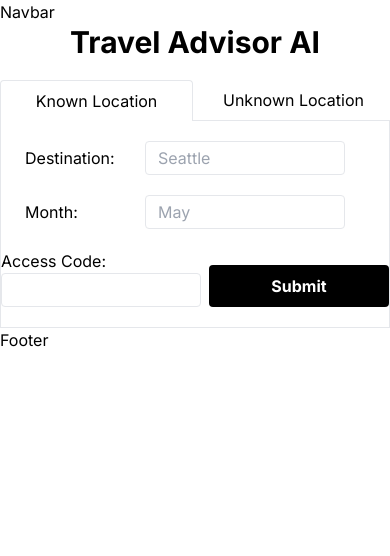
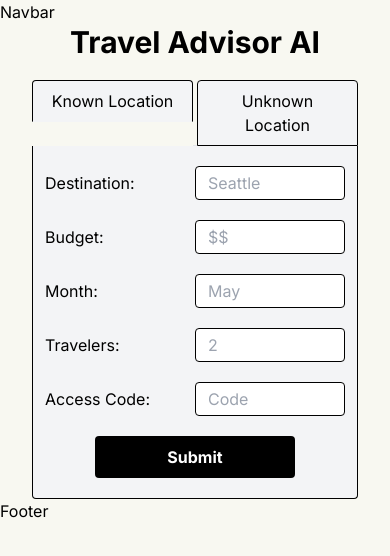
Before and after one commit to eric26009/travel-advisor-ai-frontend, a Next.js app in the folder tomatoegg/: page / in a window 390 px wide. Shown: the top 556 px of the page. Built offline with nearby package versions, Linux system fonts and the light colour scheme.

Commit message:
more input boxes, responsive, extract ai response

```diff
--- a/tomatoegg/src/app/components/travelPlanner.tsx
+++ b/tomatoegg/src/app/components/travelPlanner.tsx
@@ -10,7 +10,8 @@ const TravelPlanner = () => {
 	const [month, setMonth] = useState("");
 	const [accessCode, setAccessCode] = useState("");
 	const [error, setError] = useState("");
-  const [response, setResponse] = useState(null);
+	const [activities, setActivities] = useState([]);
+	const [destinations, setDestinations] = useState([]);
 
 	const handleLocationClick = (value: boolean) => {
 		setSelectKnownLocation(value);
@@ -22,6 +23,8 @@ const TravelPlanner = () => {
 
 	const submit = () => {
 		setError("");
+    setActivities([]);
+    setDestinations([]);
 		if (selectKnownLocation) {
 			if (!destination || !month) {
 				setError("Missing parameters");
@@ -42,7 +45,7 @@ const TravelPlanner = () => {
 				`http://localhost:8000/travel/known?endLocation=${destination}&month=${month}`,
 				{ headers: { Authorization: accessCode } }
 			);
-      setResponse(response.data);
+			setActivities(response.data.activities);
 		} catch (err: any) {
 			console.log(err);
 			if (err?.message) {
@@ -61,7 +64,7 @@ const TravelPlanner = () => {
 				{ headers: { Authorization: accessCode } }
 			);
 
-      setResponse(response.data);
+			setDestinations(response.data.destinations);
 		} catch (err: any) {
 			console.log(err);
 			if (err?.message) {
@@ -78,15 +81,13 @@ const TravelPlanner = () => {
 			<span className="flex justify-center text-3xl font-bold pb-5">
 				Travel Advisor AI
 			</span>
-      <main className="flex flex-col items-center justify-center">
-        <div className="w-full max-w-lg">
+			<main className="items-center justify-center">
+				<div className="flex flex-col w-full px-8">
 					<div className="flex border-b">
 						<div className="-mb-px mr-1 w-full">
 							<button
-                className={`bg-white inline-block py-2 px-4 w-full ${
-                  selectKnownLocation
-                    ? "border-l border-t border-r rounded-t"
-                    : ""
+								className={`bg-gray-100 inline-block py-2 px-4 w-full border-black border rounded-tl rounded-tr ${
+									selectKnownLocation ? "border-b-[#F3F4F6]" : ""
 								}`}
 								onClick={() => handleLocationClick(true)}
 							>
@@ -95,10 +96,8 @@ const TravelPlanner = () => {
 						</div>
 						<div className="-mb-px w-full">
 							<button
-                className={`bg-white inline-block py-2 px-4 w-full ${
-                  selectKnownLocation
-                    ? ""
-                    : "border-l border-t border-r rounded-t"
+								className={`bg-gray-100 inline-block py-2 px-4 w-full border-black border rounded-tl rounded-tr ${
+									selectKnownLocation ? "" : "border-b-[#F3F4F6]"
 								}`}
 								onClick={() => handleLocationClick(false)}
 							>
@@ -106,43 +105,74 @@ const TravelPlanner = () => {
 							</button>
 						</div>
 					</div>
+					<div className="flex flex-wrap border-x border-black">
 						{selectKnownLocation ? (
 							<>
-              <div className="flex border-x justify-center items-center pt-5">
-                <div className="w-[100px]">Destination:</div>
+								<div className="w-full md:w-1/2 lg:w-1/2 xl:w-1/2 flex justify-center items-center pt-5 bg-gray-100">
+									<div className="w-[150px] bg-gray-100">Destination:</div>
 									<input
-                  className="w-[200px] mx-5 py-1 px-3 border rounded focus:outline-none"
+										className="w-[150px] py-1 px-3 border rounded focus:outline-none bg-white border-black"
 										type="text"
 										placeholder="Seattle"
 										value={destination}
 										onChange={(e) => setDestination(e.target.value)}
 									/>
 								</div>
-              <div className="flex border-x justify-center items-center py-5">
-                <div className="w-[100px]">Month:</div>
+								<div className="w-full md:w-1/2 lg:w-1/2 xl:w-1/2 flex justify-center items-center pt-5 bg-gray-100">
+									<div className="w-[150px] bg-gray-100">Budget:</div>
 									<input
-                  className="w-[200px] mx-5 py-1 px-3 border rounded focus:outline-none"
+										className="w-[150px] py-1 px-3 border rounded focus:outline-none bg-white border-black"
+										type="text"
+										placeholder="$$"
+										//value={}
+										//onChange={}
+									/>
+								</div>
+								<div className="w-full md:w-1/2 lg:w-1/2 xl:w-1/2 flex justify-center items-center pt-5 bg-gray-100">
+									<div className="w-[150px] bg-gray-100">Month:</div>
+									<input
+										className="w-[150px] py-1 px-3 border rounded focus:outline-none bg-white border-black"
 										type="text"
 										placeholder="May"
 										value={month}
 										onChange={(e) => setMonth(e.target.value)}
 									/>
 								</div>
+								<div className="w-full md:w-1/2 lg:w-1/2 xl:w-1/2 flex justify-center items-center pt-5 bg-gray-100">
+									<div className="w-[150px] bg-gray-100">Travelers:</div>
+									<input
+										className="w-[150px] py-1 px-3 border rounded focus:outline-none bg-white border-black"
+										type="text"
+										placeholder="2"
+										//value={}
+										//onChange={}
+									/>
+								</div>
 							</>
 						) : (
 							<>
-              <div className="flex border-x justify-center items-center pt-5">
-                <div className="w-[150px]">Start Location:</div>
+								<div className="w-full md:w-1/2 lg:w-1/2 xl:w-1/2 flex justify-center items-center pt-5 bg-gray-100">
+									<div className="w-[150px] bg-gray-100">Start Location:</div>
 									<input
-                  className="w-[200px]  py-1 px-3 border rounded focus:outline-none"
+										className="w-[150px] py-1 px-3 border rounded focus:outline-none bg-white border-black"
 										type="text"
 										placeholder="Seattle"
 										value={startLocation}
 										onChange={(e) => setStartLocation(e.target.value)}
 									/>
 								</div>
-              <div className="flex border-x justify-center items-center pt-5">
-                <label className="flex p-3">
+								<div className="w-full md:w-1/2 lg:w-1/2 xl:w-1/2 flex justify-center items-center pt-5 bg-gray-100">
+									<div className="w-[150px] bg-gray-100">Month:</div>
+									<input
+										className="w-[150px] py-1 px-3 border rounded focus:outline-none bg-white border-black"
+										type="text"
+										placeholder="May"
+										value={month}
+										onChange={(e) => setMonth(e.target.value)}
+									/>
+								</div>
+								<div className="w-full flex justify-center items-center pt-5 bg-gray-100">
+									<label className="flex p-3 bg-gray-100">
 										<input
 											type="radio"
 											name="travelType"
@@ -150,9 +180,9 @@ const TravelPlanner = () => {
 											checked={travelType == "domestic"}
 											onChange={(e) => setTravelType(e.target.value)}
 										/>
-                  <span className="ml-3">Domestic</span>
+										<span className="ml-3 bg-gray-100">Domestic</span>
 									</label>
-                <label className="flex p-3">
+									<label className="flex p-3 bg-gray-100">
 										<input
 											type="radio"
 											name="travelType"
@@ -160,9 +190,9 @@ const TravelPlanner = () => {
 											checked={travelType == "roadtrip"}
 											onChange={(e) => setTravelType(e.target.value)}
 										/>
-                  <span className="ml-3">Road Trip</span>
+										<span className="ml-3 bg-gray-100">Road Trip</span>
 									</label>
-                <label className="flex p-3">
+									<label className="flex p-3 bg-gray-100">
 										<input
 											type="radio"
 											name="travelType"
@@ -170,34 +200,26 @@ const TravelPlanner = () => {
 											checked={travelType == "international"}
 											onChange={(e) => setTravelType(e.target.value)}
 										/>
-                  <span className="ml-3">International</span>
+										<span className="ml-3 bg-gray-100">International</span>
 									</label>
-              </div>
-              <div className="flex border-x justify-center items-center py-5">
-                <div className="w-[100px]">Month:</div>
-                <input
-                  className="w-[200px] mx-5 py-1 px-3 border rounded focus:outline-none"
-                  type="text"
-                  placeholder="May"
-                  value={month}
-                  onChange={(e) => setMonth(e.target.value)}
-                />
 								</div>
 							</>
 						)}
-          <div className="flex border-x justify-center items-end pb-5 border-b">
-            <div className="flex-column">
-              <div className="w-[200px]">Access Code:</div>
+					</div>
+					<div className="flex flex-wrap border-x border-b rounded-b border-black pb-5 bg-gray-100">
+						<div className="w-full md:w-1/2 lg:w-1/2 xl:w-1/2 flex justify-center items-center pt-5 bg-gray-100">
+							<div className="w-[150px] bg-gray-100">Access Code:</div>
 							<input
-                className="w-[200px] mr-2 py-1  border rounded focus:outline-none"
+								className="w-[150px] py-1 px-3 border rounded focus:outline-none bg-white border-black"
 								type="text"
-                placeholder=""
+								placeholder="Code"
 								value={accessCode}
 								onChange={(e) => setAccessCode(e.target.value)}
 							/>
 						</div>
+						<div className="w-full md:w-1/2  lg:w-1/2 xl:w-1/2 flex justify-center items-center pt-5 bg-gray-100">
 							<button
-              className="w-[50%] py-2 px-4 rounded bg-black text-white font-bold border border-transparent hover:bg-white hover:text-black hover:border-black"
+								className="w-[200px] lg:w-1/2 xl:w-1/2 py-2 px-4 rounded bg-black text-white font-bold border border-transparent hover:bg-white hover:text-black hover:border-black"
 								type="button"
 								onClick={() => submit()}
 							>
@@ -206,9 +228,44 @@ const TravelPlanner = () => {
 						</div>
 						{error && <span className="text-red-500">{error}</span>}
 					</div>
-        {response && (
+				</div>
+				{activities && (
 					<div className="w-full">
-            <pre>{JSON.stringify(response, null, 2)}</pre>
+						{/*<pre>{JSON.stringify(response, null, 2)}</pre>*/}
+						{activities.map((activitie: any) => {
+							return (
+								<div className="flex flex-col border border-black rounded mx-8 mt-5 p-3 bg-gray-300">
+									<div className="bg-gray-300 mt-1 flex w-full justify-between">
+										<div className="bg-gray-300 font-bold">
+											{activitie.title}
+										</div>
+										<div className="bg-gray-300">{activitie.type}</div>
+									</div>
+									<div className="bg-gray-300 mt-1">{activitie.address}</div>
+									<div className="bg-gray-300 mt-5">
+										{activitie.description}
+									</div>
+								</div>
+							);
+						})}
+					</div>
+				)}
+				{destinations && (
+					<div className="w-full">
+						{destinations.map((destination: any) => {
+							return (
+								<div className="flex flex-col border border-black rounded mx-8 mt-5 p-3 bg-gray-300">
+									<div className="bg-gray-300 mt-1 flex w-full">
+										<div className="bg-gray-300 font-bold">
+											{destination.location}
+										</div>
+									</div>
+									<div className="bg-gray-300 mt-3">
+										{destination.description}
+									</div>
+								</div>
+							);
+						})}
 					</div>
 				)}
 			</main>
--- a/tomatoegg/src/app/globals.css
+++ b/tomatoegg/src/app/globals.css
@@ -5,4 +5,5 @@
 *{
     margin: 0;
     padding: 0;
+    background-color: rgb(248, 248, 241);
 }
```
Lines whose indentation alone changed are shown as unchanged.
